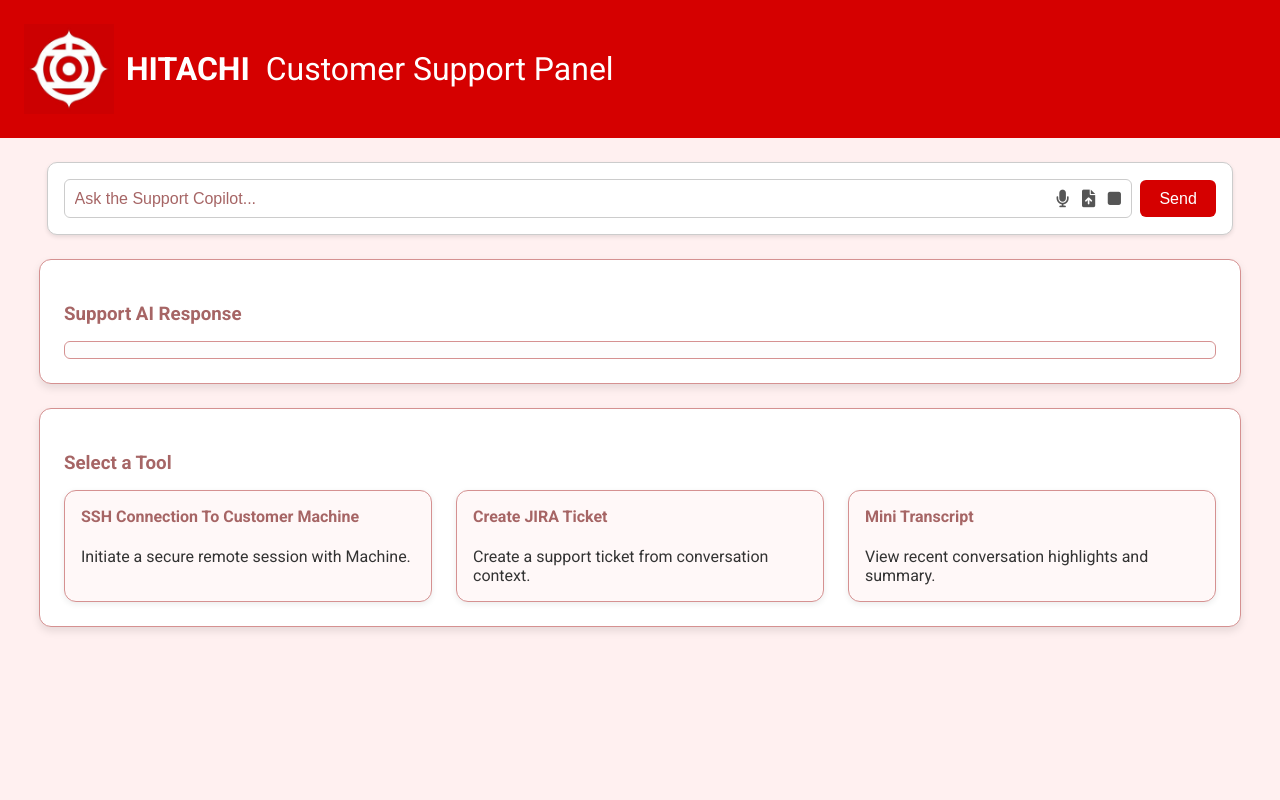
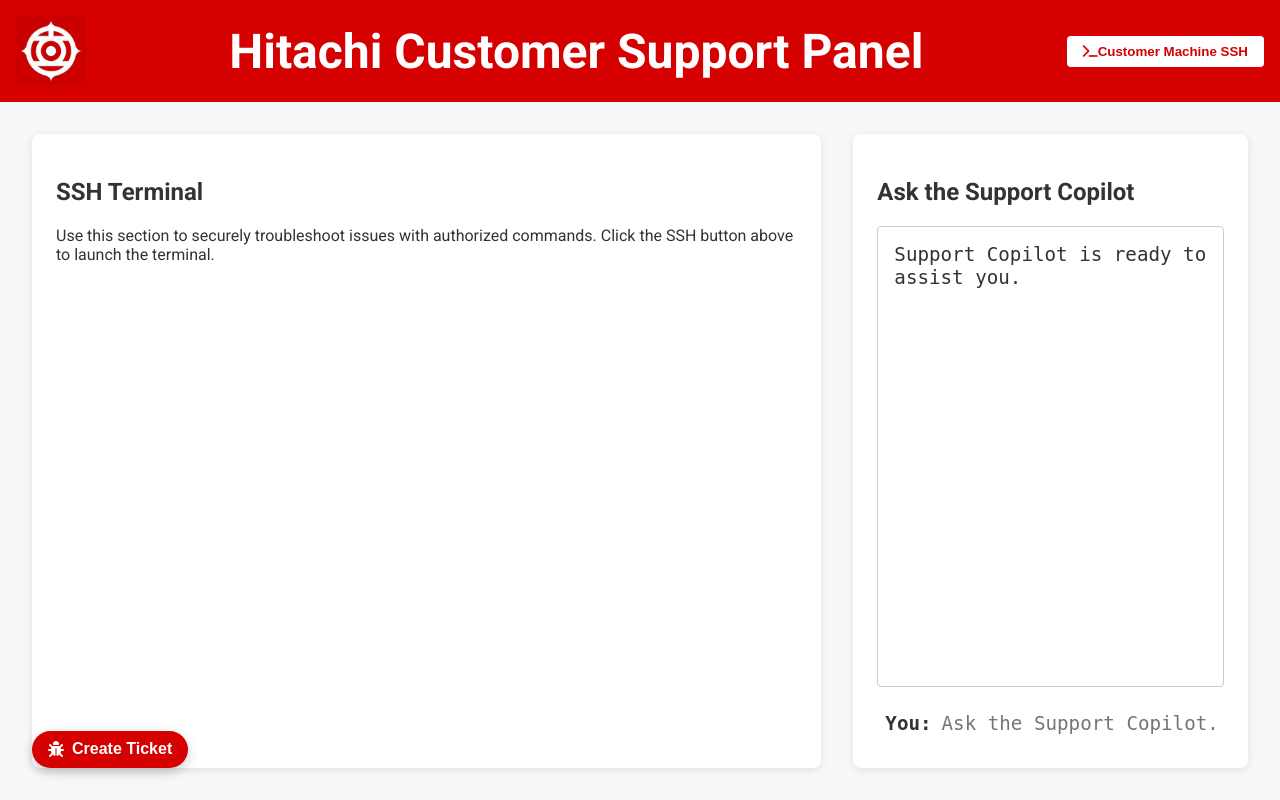
Before and after one commit to KajalTR/hack-ui, a FastAPI app: page / in a window 1280 px wide. Run offline with FastAPI, Linux system fonts and the light colour scheme.

Commit message:
Updated_Chnages

```diff
--- a/main.py
+++ b/main.py
@@ -1,25 +1,28 @@
-from fastapi import FastAPI, Request, Form
-from fastapi.responses import HTMLResponse
+from fastapi import FastAPI, Request, Form, HTTPException
+from fastapi.responses import HTMLResponse, JSONResponse
 from fastapi.templating import Jinja2Templates
 from fastapi.staticfiles import StaticFiles
 import requests
-import json
+import subprocess
 import os
 
 app = FastAPI()
 templates = Jinja2Templates(directory="templates")
 
+# Mount static files
 app.mount("/static", StaticFiles(directory="static"), name="static")
 
-# Get backend URL from environment variable or default to container name
+# Get backend URL from environment variable or default to localhost
 BACKEND_URL = os.getenv("BACKEND_URL", "http://localhost:11434")
+
 
 @app.get("/", response_class=HTMLResponse)
 def get_form(request: Request):
     return templates.TemplateResponse("index.html", {"request": request})
 
-@app.post("/", response_class=HTMLResponse)
-def chat(request: Request, user_input: str = Form(...)):
+
+@app.post("/copilot-chat")
+def copilot_chat(user_input: str = Form(...)):
     try:
         response = requests.post(
             f"{BACKEND_URL}/api/generate",
@@ -32,17 +35,25 @@
         response.raise_for_status()
         data = response.json()
         reply = data.get("response", "").strip()
-        html_reply = reply.replace("\n", "<br>")
-        formatted_reply = f"""
-        <div class="response-container">
-            <p>{html_reply}</p>
-        </div>
-        """
+        return JSONResponse({"reply": reply})
     except Exception as e:
-        formatted_reply = f"<p>Error: {str(e)}</p>"
+        return JSONResponse({"reply": f"Error: {str(e)}"}, status_code=500)
 
-    return templates.TemplateResponse("index.html", {
-        "request": request,
-        "user_input": user_input,
-        "response": formatted_reply
-    })
+
+@app.post("/minikube-run")
+async def minikube_run(request: Request):
+    data = await request.json()
+    command = data.get("command", "")
+    if not command or not isinstance(command, str):
+        raise HTTPException(status_code=400, detail="Invalid command")
+
+    try:
+        output = subprocess.check_output(command, shell=True, stderr=subprocess.STDOUT).decode().strip()
+        if not output:
+            output = "[Executed successfully but no output]"
+    except subprocess.CalledProcessError as e:
+        output = e.output.decode().strip() or "[Error running command]"
+    except Exception as e:
+        output = f"Unexpected error: {str(e)}"
+
+    return JSONResponse({"output": output})
--- a/templates/index.html
+++ b/templates/index.html
@@ -2,311 +2,366 @@
 <html lang="en">
 <head>
   <meta charset="UTF-8" />
-  <title>Customer Support Panel</title>
+  <meta name="viewport" content="width=device-width, initial-scale=1.0" />
+  <title>Hitachi Customer Support Panel</title>
   <link href="https://cdnjs.cloudflare.com/ajax/libs/font-awesome/6.0.0-beta3/css/all.min.css" rel="stylesheet" />
   <link href="https://fonts.googleapis.com/css2?family=Roboto:wght@400;500;700&display=swap" rel="stylesheet" />
   <style>
-    html, body {
+    body {
       margin: 0;
-      padding: 0;
-      font-family: 'Roboto', 'Segoe UI', sans-serif;
-      background: #fff0f0;
-      font-size: 16px;
+      font-family: 'Roboto', sans-serif;
+      background: #f7f8fa;
       color: #333;
-    }
-
-    .form-input::placeholder {
-      color: #a66565;
-      opacity: 1;
+      height: 100vh;
+      display: flex;
+      flex-direction: column;
     }
 
     .header {
+      background: #d50000;
+      color: white;
+      padding: 1rem 1rem;
       display: flex;
       align-items: center;
-      padding: 1.5rem;
-      background: #d50000;
+      justify-content: space-between;
     }
 
-    .header-logo {
-      height: 90px;
-      margin-right: 12px;
+    .header h1 {
+      margin: 0;
+      font-size: 1.5rem;
     }
 
-    .header-title {
-      font-size: 2rem;
-      font-weight: 600;
-      color: white;
+    .dropdown {
+      position: relative;
     }
 
-    .container-search {
-      width: 90%;
-      margin: 1.5rem auto;
+    .dropdown button {
+      background: white;
+      color: #d50000;
+      border: none;
+      padding: 0.5rem 1rem;
+      border-radius: 4px;
+      cursor: pointer;
+      font-weight: bold;
+    }
+
+    .dropdown-content {
+      display: none;
+      position: absolute;
+      right: 0;
+      top: 40px;
+      background-color: white;
+      min-width: 160px;
+      box-shadow: 0px 8px 16px rgba(0,0,0,0.2);
+      z-index: 1;
+      border-radius: 4px;
+    }
+
+    .dropdown-content a {
+      padding: 12px 16px;
+      display: block;
+      text-decoration: none;
+      color: #333;
+    }
+    .header-logo {
+      width: 70px; /* Set the desired width */
+      height: auto; /* Maintain the aspect ratio */
+    }
+    .dropdown-content a:hover {
+      background-color: #f1f1f1;
+    }
+
+    .dropdown:hover .dropdown-content {
+      display: block;
+    }
+
+    main {
+      flex: 1;
+      display: grid;
+      grid-template-columns: 2fr 1fr;
+      gap: 2rem;
+      padding: 2rem;
+    }
+
+    .card {
+      background: white;
+      border-radius: 8px;
+      box-shadow: 0 2px 8px rgba(0,0,0,0.1);
+      padding: 1.5rem;
+      display: flex;
+      flex-direction: column;
+    }
+
+    .terminal-output {
+      background: #1e1e1e;
+      color: #00ff00;
+      font-family: monospace;
       padding: 1rem;
-      background: #fff;
-      border-radius: 10px;
-      box-shadow: 0 2px 4px rgba(0, 0, 0, 0.1);
+      flex: 1;
+      overflow-y: auto;
+      border-radius: 4px;
+      margin-bottom: 1rem;
+      font-size: 1.2rem;
+      height: 600px;
+      white-space: pre-wrap;
+    }
+
+    .terminal-input-bar {
+      display: flex;
+      align-items: center;
+      background: #1e1e1e;
+      padding: 0.5rem;
+      border-radius: 0 0 4px 4px;
+    }
+
+    .terminal-prefix {
+      color: #00ff00;
+      margin-right: 0.5rem;
+      font-family: monospace;
+      font-weight: bold;
+      font-size: 1.2rem;
+    }
+
+    .terminal-input {
+      flex: 1;
+      background: transparent;
+      border: none;
+      outline: none;
+      color: #00ff00;
+      font-family: monospace;
+      font-size: 1.2rem;
+    }
+
+    .ask-support-card .terminal-output {
+      background: white !important;
+      color: #333 !important;
       border: 1px solid #ccc;
     }
 
-    form {
+    .ask-support-card .terminal-input-bar {
+      background: white !important;
+    }
+
+    .ask-support-card .terminal-prefix,
+    .ask-support-card .terminal-input {
+      color: #333 !important;
+    }
+
+    .jira-float-btn {
+      position: fixed;
+      left: 2rem;
+      bottom: 2rem;
+      background: #d50000;
+      color: white;
+      border: none;
+      padding: 0.6rem 1rem;
+      border-radius: 20px;
+      font-weight: bold;
+      font-size: 1rem;
+      box-shadow: 0 4px 12px rgba(0,0,0,0.2);
       display: flex;
       align-items: center;
       gap: 0.5rem;
+      cursor: pointer;
+      z-index: 1000;
+    }
+
+    .jira-modal {
+      display: none;
+      position: fixed;
+      inset: 0;
+      background: rgba(0,0,0,0.6);
+      align-items: center;
+      justify-content: center;
+      z-index: 1001;
+    }
+    .header h1 {
+      margin: 0;
+      font-size: 3rem; /* Increased font size */
+    }
+
+    .jira-modal-content {
+      background: white;
+      padding: 1.5rem;
+      border-radius: 8px;
+      width: 500px;
+      max-width: 90%;
+      box-shadow: 0 8px 24px rgba(0,0,0,0.2);
       position: relative;
     }
 
-    .input-wrapper {
-      position: relative;
-      flex: 1;
-      width: 50%;
+    .jira-modal-content textarea {
+      width: 100%;
+      height: 200px;
+      font-family: monospace;
+      padding: 0.1rem;
+      margin-top: 0.5rem;
+      border: 1px solid #ccc;
+      border-radius: 4px;
+      resize: vertical;
     }
 
-    .form-input {
-      width: 100%;
-      max-width: 100%;
-      box-sizing: border-box;
-      padding: 0.6rem;
-      border: 1px solid #ccc;
-      border-radius: 6px;
-      font-size: 1rem;
-      transition: border 0.3s ease, box-shadow 0.3s ease;
+    .jira-modal-content button {
+      margin-top: 1rem;
+      background: #007bff;
+      color: white;
+      border: none;
+      padding: 0.5rem 1rem;
+      border-radius: 4px;
+      cursor: pointer;
     }
 
-    .input-error {
-      border: 2px solid red !important;
-      box-shadow: 0 0 6px red;
+    .jira-modal-content .close-btn {
+      position: absolute;
+      top: 0.5rem;
+      right: 0.5rem;
+      font-size: 1.25rem;
+      cursor: pointer;
     }
 
-    .input-icons {
-      position: absolute;
-      top: 50%;
-      right: 0.5rem;
-      transform: translateY(-50%);
-      display: flex;
-      gap: 0.4rem;
-    }
-
-    .input-icons button {
-      background: transparent;
-      border: none;
-      font-size: 1.1rem;
-      cursor: pointer;
-      padding: 0 0.2rem;
-      color: #555;
-      transition: color 0.2s ease;
-    }
-
-    .input-icons button:hover {
-      color: #000;
-    }
-
-    .form-button {
-      padding: 0.6rem 1.2rem;
-      background: #d50000;
-      color: white;
-      border: none;
-      border-radius: 6px;
-      cursor: pointer;
-      font-size: 1rem;
-      transition: background 0.3s ease, transform 0.2s ease;
-    }
-
-    .form-button:hover {
-      background: #b71c1c;
-      transform: scale(1.05);
-    }
-
-    .chat-window {
-      width: 90%;
-      margin: 1.5rem auto;
-      padding: 1.5rem;
-      background: #fff;
-      border-radius: 12px;
-      box-shadow: 0 4px 8px rgba(0, 0, 0, 0.1);
-      border: 1px solid #d59191;
-    }
-
-    .chat-window h3 {
-      color: #a66565;
-      margin-bottom: 1rem;
-    }
-
-    .chat-messages {
-      max-height: 300px;
-      overflow-y: auto;
-      padding: 0.5rem;
-      border: 1px solid #d59191;
-      border-radius: 6px;
-      background: #fdfdfd;
-    }
-
-    .chat-message {
-      margin-bottom: 1rem;
-      padding: 0.5rem;
-      background: #fff;
-      border-radius: 6px;
-      box-shadow: 0 1px 2px rgba(0, 0, 0, 0.1);
-    }
-
-    .chat-message p {
-      margin: 0.2rem 0;
-    }
-
-    .feedback-section {
-      margin-top: 1rem;
-    }
-
-    .feedback-section p {
-      margin: 0.5rem 0;
-      font-weight: 500;
-    }
-
-    .feedback-section button {
-      margin-right: 10px;
-      padding: 0.4rem 0.8rem;
-      border: none;
-      border-radius: 6px;
-      cursor: pointer;
-      font-size: 0.95rem;
-    }
-
-    .feedback-section .yes-btn {
-      background: #28a745;
-      color: white;
-    }
-
-    .feedback-section .no-btn {
-      background: #dc3545;
-      color: white;
-    }
-
-    .feedback-section button:hover {
-      opacity: 0.85;
-    }
-
-    @media (max-width: 768px) {
-      .form-button {
-        padding: 0.6rem;
-      }
-
-      .header {
-        flex-direction: column;
-        text-align: center;
-      }
-
-      form {
-        flex-direction: column;
-        align-items: stretch;
-      }
-
-      .form-input {
-        padding-right: 0.6rem;
-      }
-
-      .input-icons {
-        right: 0.4rem;
-      }
-    }
-
-    .tool-card:hover {
-      transform: scale(1.03);
-      background: #fff2f2;
+    #ssh-terminal-container.hidden,
+    #ssh-placeholder.hidden {
+      display: none;
     }
   </style>
 </head>
 <body>
-  <div class="header">
+  <header class="header">
     <img src="/static/hitachi-thumb.png" alt="Hitachi Logo" class="header-logo" />
-    <span class="header-title">
-      <span style="text-transform: uppercase; color: white;">HITACHI</span>
-      <span style="margin-left: 8px; font-weight: 400;">Customer Support Panel</span>
-    </span>
-  </div>
+    <h1>Hitachi Customer Support Panel</h1>
+    <div class="dropdown">
+      <button onclick="toggleSSH()"><i class="fas fa-terminal"></i>Customer Machine SSH</button>
+      <div class="dropdown-content">
+        <a href="#" onclick="toggleSSH()">Toggle Terminal</a>
+      </div>
+    </div>
+  </header>
 
-  <div class="container-search">
-    <form method="post" action="/">
-      <div class="input-wrapper">
-        <input
-          type="text"
-          name="user_input"
-          class="form-input"
-          id="userInput"
-          placeholder="Ask the Support Copilot..."
-          required
-        />
-        <div class="input-icons">
-          <button type="button" title="Voice Input"><i class="fas fa-microphone"></i></button>
-          <button type="button" title="Upload File"><i class="fas fa-file-upload"></i></button>
-          <button type="button" title="Stop Getting output"><i class="fas fa-stop"></i></button>
+  <main>
+    <div class="card">
+      <h2>SSH Terminal</h2>
+      <div id="ssh-placeholder">Use this section to securely troubleshoot issues with authorized commands. Click the SSH button above to launch the terminal.</div>
+      <div id="ssh-terminal-container" class="hidden">
+        <div class="terminal-output" id="terminalOutput">smu2@support/</div>
+        <form onsubmit="return runCommand(event)">
+          <div class="terminal-input-bar">
+            <span class="terminal-prefix">smu2@support$</span>
+            <input type="text" id="commandInput" class="terminal-input" placeholder="Enter your command for troubleshooting" autocomplete="off" required />
+          </div>
+        </form>
+      </div>
+    </div>
+
+    <div class="card ask-support-card">
+      <h2>Ask the Support Copilot</h2>
+      <div class="terminal-output" id="chatMessages">Support Copilot is ready to assist you.</div>
+      <form onsubmit="return sendChat(event)">
+        <div class="terminal-input-bar">
+          <span class="terminal-prefix">You:</span>
+          <input type="text" id="chatInput" class="terminal-input" placeholder="Ask the Support Copilot..." autocomplete="off" required />
         </div>
-      </div>
-      <button type="submit" class="form-button">Send</button>
-    </form>
-  </div>
+      </form>
+    </div>
+  </main>
 
-  <div class="chat-window">
-    <h3>Support AI Response</h3>
-    <div class="chat-messages" id="chatMessages">
-      {% if response %}
-      <div class="chat-message">
-        {{ response | safe }}
-      </div>
+  <button class="jira-float-btn" onclick="openJira()">
+    <i class="fas fa-bug"></i> Create Ticket
+  </button>
 
-      <div class="feedback-section" id="feedback-section">
-        <p>Was this response helpful?</p>
-        <button class="yes-btn" onclick="handleYes()">Yes</button>
-        <button class="no-btn" onclick="handleNo()">No, needs more debugging</button>
-      </div>
-      {% endif %}
+  <div class="jira-modal" id="jiraModal">
+    <div class="jira-modal-content">
+      <span class="close-btn" onclick="closeJira()">&times;</span>
+      <h3>Create JIRA Ticket</h3>
+      <textarea id="jiraText"></textarea>
+      <button style="background: #d50000" onclick="submitJira()">Submit</button>
     </div>
   </div>
 
-  <!-- Tool cards will be injected here -->
-  <div id="toolCardsContainer"></div>
-
   <script>
-    function handleYes() {
-      const feedback = document.getElementById('feedback-section');
-      const chatMessages = document.getElementById('chatMessages');
-      if (chatMessages) chatMessages.innerHTML = '';
-      if (feedback) feedback.style.display = 'none';
+    function toggleSSH() {
+      const sshBox = document.getElementById('ssh-terminal-container');
+      const placeholder = document.getElementById('ssh-placeholder');
+      sshBox.classList.toggle('hidden');
+      placeholder.classList.toggle('hidden');
     }
 
-    function handleNo() {
-      const feedback = document.getElementById('feedback-section');
-      const inputField = document.getElementById('userInput');
-      const chatMessages = document.getElementById('chatMessages');
+    async function runCommand(e) {
+      e.preventDefault();
+      const cmd = document.getElementById('commandInput').value;
+      const out = document.getElementById('terminalOutput');
 
-      if (chatMessages) chatMessages.innerHTML = '';
-      if (feedback) feedback.style.display = 'none';
-      if (inputField) {
-        inputField.focus();
-        inputField.classList.add('input-error');
-        setTimeout(() => inputField.classList.remove('input-error'), 1500);
+      const div = document.createElement('div');
+      div.textContent = `smu2@support$ ${cmd}`;
+      out.appendChild(div);
+
+      try {
+        const response = await fetch('/minikube-run', {
+          method: 'POST',
+          headers: { 'Content-Type': 'application/json' },
+          body: JSON.stringify({ command: cmd }),
+        });
+
+        const data = await response.json();
+
+        const res = document.createElement('div');
+        res.textContent = data.output;
+        res.style.whiteSpace = 'pre-wrap';
+        out.appendChild(res);
+      } catch (error) {
+        const err = document.createElement('div');
+        err.textContent = '[Error communicating with backend]';
+        out.appendChild(err);
       }
+
+      document.getElementById('commandInput').value = '';
+      out.scrollTop = out.scrollHeight;
     }
 
-    // Inject tool cards dynamically
-    const cardHTML = `
-      <div class="chat-window">
-        <h3>Select a Tool</h3>
-        <div style="display: flex; flex-wrap: wrap; gap: 1.5rem;">
-          <div class="tool-card" style="flex: 1; min-width: 250px; background: #fff8f8; border: 1px solid #d59191; border-radius: 12px; padding: 1rem; box-shadow: 0 2px 6px rgba(0,0,0,0.08); cursor: pointer;" onclick="alert('SSH connection logic to be added later')">
-            <h4 style="color: #a66565; margin-top: 0;">SSH Connection To Customer Machine</h4>
-            <p style="margin: 0.5rem 0 0;">Initiate a secure remote session with Machine.</p>
-          </div>
-          <div class="tool-card" style="flex: 1; min-width: 250px; background: #fff8f8; border: 1px solid #d59191; border-radius: 12px; padding: 1rem; box-shadow: 0 2px 6px rgba(0,0,0,0.08); cursor: pointer;" onclick="window.open('https://jira.atlassian.com/secure/CreateIssue!default.jspa', '_blank')">
-            <h4 style="color: #a66565; margin-top: 0;">Create JIRA Ticket</h4>
-            <p style="margin: 0.5rem 0 0;">Create a support ticket from conversation context.</p>
-          </div>
-          <div class="tool-card" style="flex: 1; min-width: 250px; background: #fff8f8; border: 1px solid #d59191; border-radius: 12px; padding: 1rem; box-shadow: 0 2px 6px rgba(0,0,0,0.08); cursor: pointer;" onclick="alert('Transcript view logic to be added')">
-            <h4 style="color: #a66565; margin-top: 0;">Mini Transcript</h4>
-            <p style="margin: 0.5rem 0 0;">View recent conversation highlights and summary.</p>
-          </div>
-        </div>
-      </div>
-    `;
-    document.getElementById('toolCardsContainer').innerHTML = cardHTML;
+    async function sendChat(e) {
+      e.preventDefault();
+      const chat = document.getElementById('chatInput');
+      const msgs = document.getElementById('chatMessages');
+
+      const userMessage = document.createElement('div');
+      userMessage.textContent = `You: ${chat.value}`;
+      msgs.appendChild(userMessage);
+
+      try {
+        const response = await fetch('/copilot-chat', {
+          method: 'POST',
+          headers: { 'Content-Type': 'application/x-www-form-urlencoded' },
+          body: new URLSearchParams({ user_input: chat.value }),
+        });
+
+        const data = await response.json();
+        const botMessage = document.createElement('div');
+        botMessage.innerHTML = `Support Copilot: ${data.reply.replace(/\n/g, "<br>")}`;
+        msgs.appendChild(botMessage);
+      } catch (error) {
+        const errorMessage = document.createElement('div');
+        errorMessage.textContent = '[Error communicating with backend]';
+        msgs.appendChild(errorMessage);
+      }
+
+      chat.value = '';
+      msgs.scrollTop = msgs.scrollHeight;
+    }
+
+    function openJira() {
+      const modal = document.getElementById('jiraModal');
+      const out = document.getElementById('terminalOutput').innerText;
+      document.getElementById('jiraText').value = `### Terminal Output:\n${out}`;
+      modal.style.display = 'flex';
+    }
+
+    function closeJira() {
+      document.getElementById('jiraModal').style.display = 'none';
+    }
+
+    function submitJira() {
+      alert('JIRA ticket created:\n' + document.getElementById('jiraText').value);
+      closeJira();
+    }
   </script>
 </body>
 </html>
```
